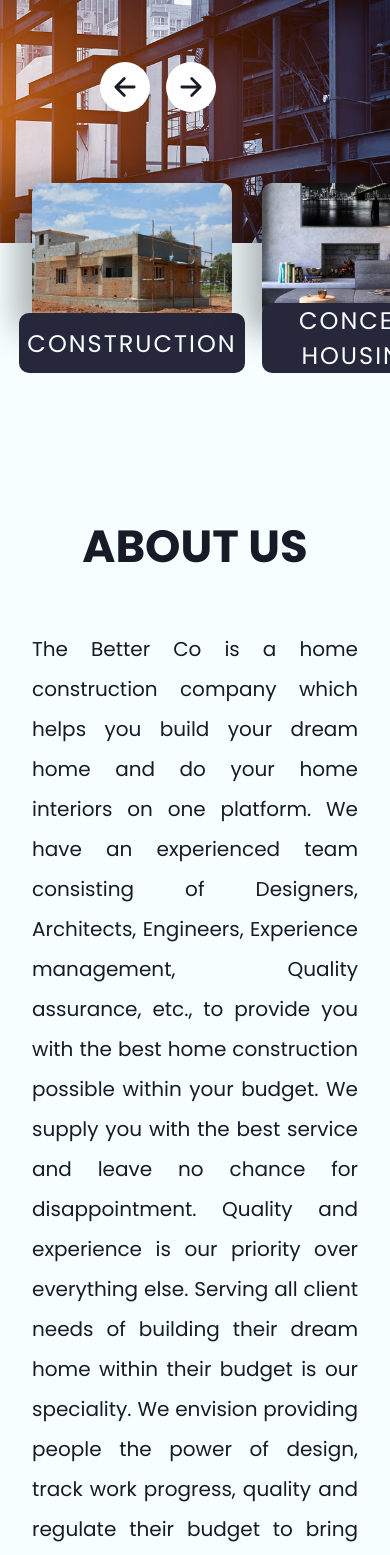
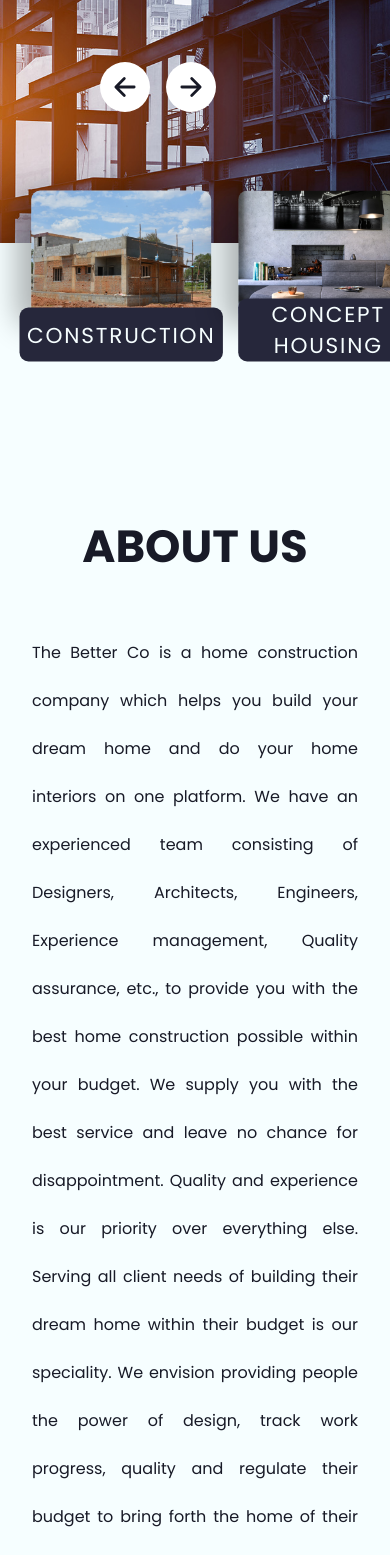
Before and after one commit to afeermohd/better-landing, a React (Create React App) app: page / in a window 390 px wide. Shown: the part 432-1987 px from the top of the page. Built offline with nearby package versions, Linux system fonts and the light colour scheme.

Commit message:
mobile adjustments

```diff
--- a/src/App.scss
+++ b/src/App.scss
@@ -4,9 +4,9 @@
   box-sizing: border-box;
 }
 
-.master-home {
-  display: flex;
-}
+// .master-home {
+//   display: flex;
+// }
 body {
   // background: #e2e1e1;
   // background: linear-gradient(
@@ -17,7 +17,7 @@ body {
   background-color: var(--light-color);
   // background-color: #f6feff;
   // backgroundImage: `url(${Construction})`,
-  background-repeat: repeat;
+  // background-repeat: repeat;
   // background-position: center;
   background-size: contain;
   //  margin: 4rem 0 0 0;
@@ -27,38 +27,8 @@ body {
   display: flex;
   flex-direction: column;
   margin: 0rem 0 0 0;
+  // width: 100vw;
   gap: 100px;
+
   // align-items: center;
 }
-
-// .particle {
-//   position: absolute;
-//   border-radius: 50%;
-// }
-
-// @for $i from 1 through 30 {
-//   @keyframes particle-animation-#{$i} {
-//     100% {
-//       transform: translate3d(
-//         (random(90) * 1vw),
-//         (random(90) * 1vh),
-//         (random(100) * 1px)
-//       );
-//     }
-//   }
-
-//   .particle:nth-child(#{$i}) {
-//     animation: particle-animation-#{$i} 60s infinite;
-//     $size: random(5) + 5 + px;
-//     opacity: random(100) / 100;
-//     height: $size;
-//     width: $size;
-//     animation-delay: -$i * 0.2s;
-//     transform: translate3d(
-//       (random(90) * 1vw),
-//       (random(90) * 1vh),
-//       (random(100) * 1px)
-//     );
-//     background: hsl(random(360), 70%, 50%);
-//   }
-// }
--- a/src/components/Aboutus/style.css
+++ b/src/components/Aboutus/style.css
@@ -30,10 +30,11 @@
 }
 .aboutus p {
   text-align: justify;
-  font-size: 20px;
+  /* font-size: 20px; */
+  font-size: clamp(1rem, 1.5vw, 2rem);
   margin-top: 3rem;
   color: var(--dark-color);
-  line-height: 2.5rem;
+  line-height: 3rem;
   /* // padding-bottom: 5rem; */
 }
 
@@ -54,7 +55,7 @@
   grid-template-columns: repeat(5, minmax(130px, 1fr));
   gap: 1rem;
   color: var(--dark-color);
-  font-size: 20px;
+  font-size: clamp(1rem, 1.5vw, 2rem);
   text-align: center;
   padding-top: 1rem;
   /* // align-items: flex-start; */
--- a/src/components/Categories/style.css
+++ b/src/components/Categories/style.css
@@ -10,19 +10,23 @@
   padding: 5rem 2rem 3rem 2rem;
 }
 .categories {
-  /* display: flex; */
   display: grid;
-  /* grid-template-columns: repeat(5, (min-)); */
   grid-template-columns: repeat(5, minmax(130px, 1fr));
   width: 100%;
+  /* justify-content: space-between; */
+  max-width: 1200px;
+  padding: 0 1rem;
+  margin: 0 3rem;
+  place-items: center;
+
+  gap: 100px;
+  /* display: flex; */
+  /* grid-template-columns: repeat(5, (min-)); */
   /* margin: -5rem 10rem 8rem 10rem; */
-  justify-content: space-between;
   /* width: 800px; */
-  max-width: 1200px;
   /* overflow-x: scroll; */
   /* overflow-y: hidden; */
   /* overflow: hidden; */
-  gap: 100px;
   /* align-items: center; */
   /* flex-wrap: wrap; */
 }
@@ -50,6 +54,7 @@
   align-items: center;
   justify-content: flex-end;
   width: 200px;
+  /* transform: scale(); */
   /* padding: 1rem; */
 
   border-radius: 10px;
@@ -175,4 +180,7 @@
     /* display: none; */
     flex-wrap: wrap;
   }
+  .categories {
+    transform: scale(0.9);
+  }
 }
--- a/src/index.css
+++ b/src/index.css
@@ -3,7 +3,7 @@
   --dark-color: #181a27;
   --color-palette-1: #26273b;
   --color-palette-2: #faa639;
-
+  overflow-x: hidden;
   /* light - #f6feff */
   /* dark - #383d5e */
   /* 1 - #39abfa */
```
Also changed, not shown: src/components/Categories/DisplayConstruction/DisplayConstruction.js (+2 -10 lines).
